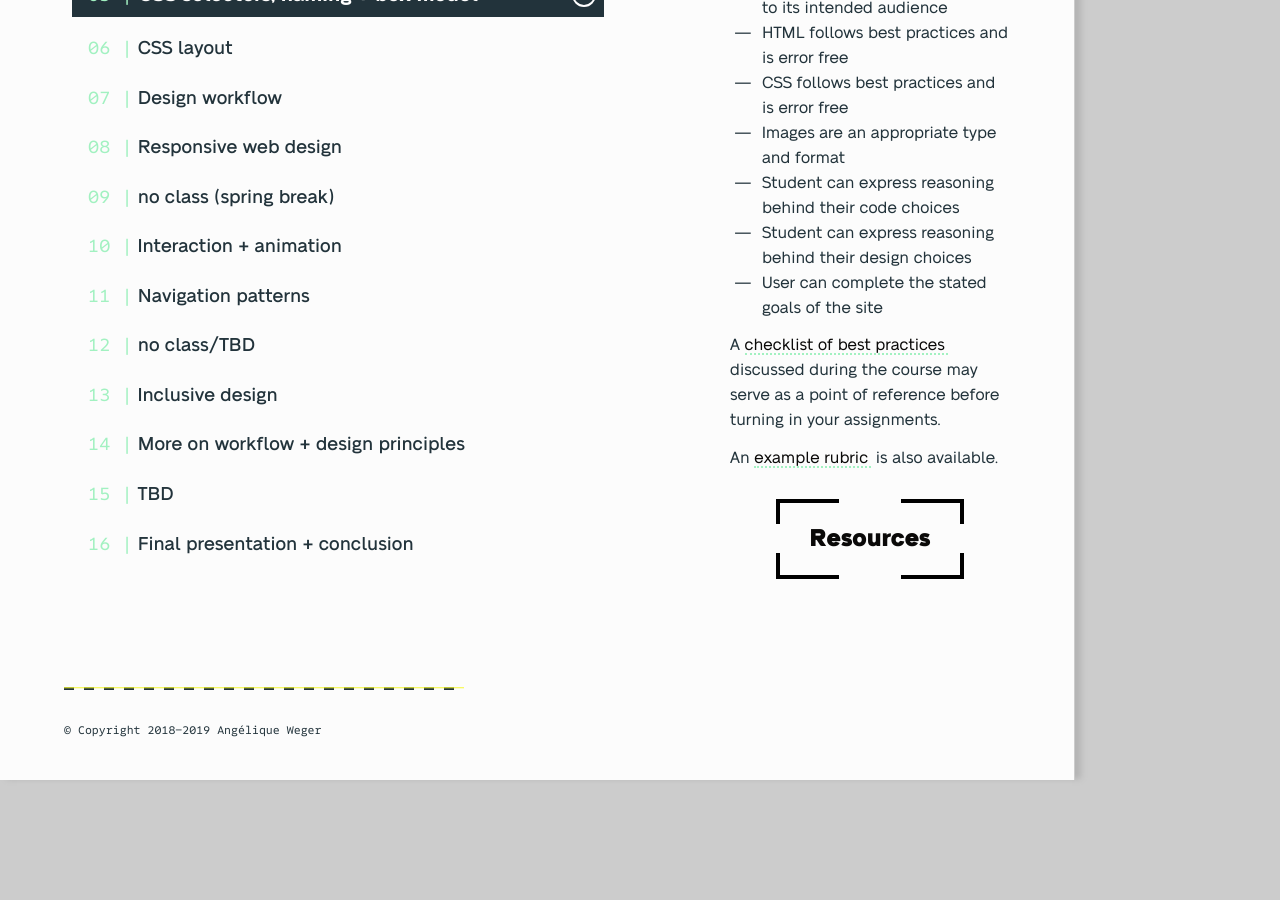
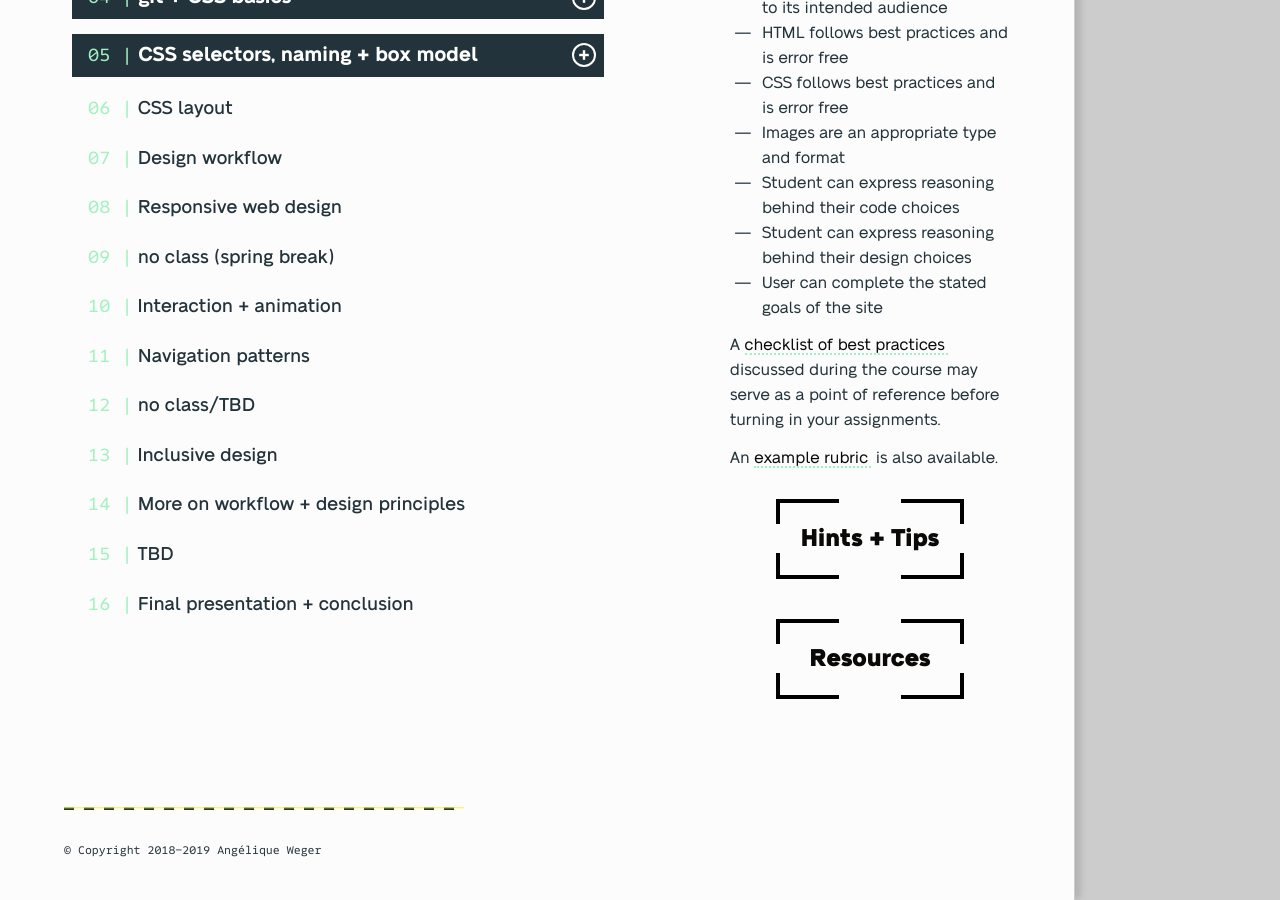
Before and after one commit to mica-web/mica-web.github.io, a Jekyll site: the page built from gd-220/index.md, in a window 1280 px wide and 900 px high, scrolled down 765 px. Built offline with Jekyll 4.4.1, drawn with Linux system fonts in a browser that asks for light colours; some web fonts are replaced; before the commit the page ends 1545 px from its top, so only the background shows below that.

Commit message:
Add hints link to sidebar

```diff
--- a/gd-220/index.md
+++ b/gd-220/index.md
@@ -32,6 +32,11 @@ Syllabus
 {% include gd-220/rubric.md %}
 
 {: .button-wrapper }
+<a href="{{ site.baseurl }}{% link gd-220/hints/index.md %}" class="button--bordered">
+<span class="button__borders"></span>
+Hints + Tips</a>
+
+{: .button-wrapper }
 <a href="{{ site.baseurl }}{% link resources.md %}" class="button--bordered">
 <span class="button__borders"></span>
 Resources</a>
```
